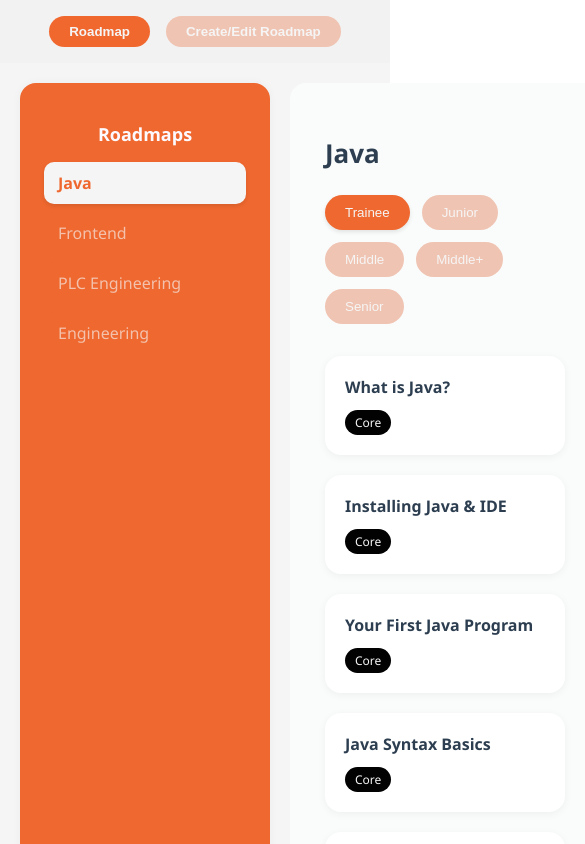
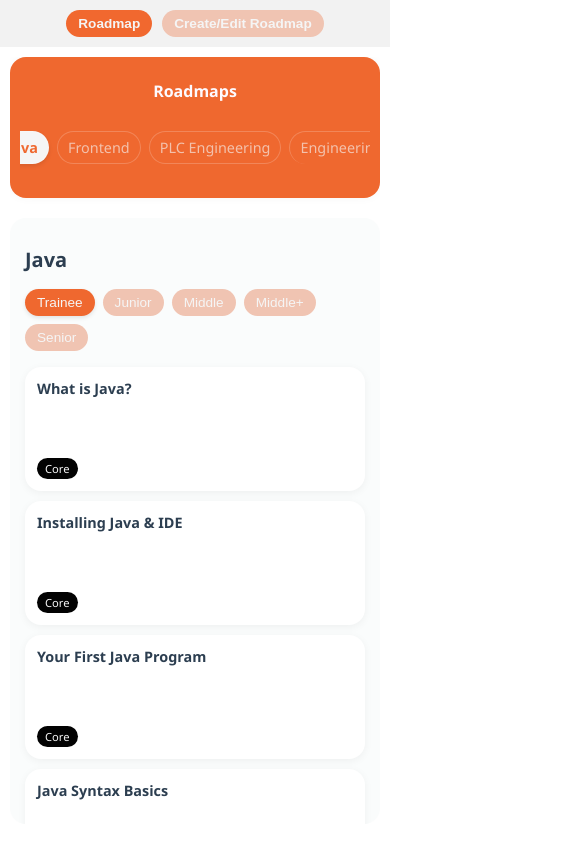
Before and after one commit to mirceaAgapii/roadmap-app, a Vue app: page / in a window 390 px wide. Shown: the top 844 px of the page, 585 px wide, since content can reach past the window. Built offline with nearby package versions, Linux system fonts and the light colour scheme.

Commit message:
responsivness

```diff
--- a/src/App.vue
+++ b/src/App.vue
@@ -1,6 +1,5 @@
 <template>
   <div id="app">
-    <!-- Mode selector -->
     <div class="mode-toggle">
       <button
         @click="mode = 'modern'"
@@ -16,9 +15,10 @@
       </button>
     </div>
 
-    <!-- Render selected roadmap -->
-    <RoadmapModern v-if="mode === 'modern'" />
-    <RoadmapEditor v-if="mode === 'editor'" />
+    <div class="main-content-wrapper">
+      <RoadmapModern v-if="mode === 'modern'" />
+      <RoadmapEditor v-if="mode === 'editor'" />
+    </div>
   </div>
 </template>
 
@@ -41,6 +41,7 @@ export default {
 </script>
 
 <style>
+/* Variabilele CSS rămân la fel */
 :root {
   --primary-background: #ef682f;
   --primary-text: #f5f5f5;
@@ -51,28 +52,36 @@ export default {
   --plain-text: #020202;
 }
 
-html, body, #app {
-  height: 100%;
+/* Reset de bază pentru a asigura ca totul începe de la 0 */
+html, body {
   margin: 0;
   padding: 0;
+  height: 100%; /* Important: HTML și Body ocupă înălțimea completă a viewport-ului */
+  overflow: hidden; /* Previne bara de scroll pe html/body */
 }
+
 #app {
+  height: 100%; /* #app ocupă 100% din înălțimea body */
   font-family: Avenir, Helvetica, Arial, sans-serif;
   -webkit-font-smoothing: antialiased;
   -moz-osx-font-smoothing: grayscale;
   text-align: center;
   color: #2c3e50;
-  display: flex;
-  flex-direction: column;
+  display: flex; /* Face din #app un container flex */
+  flex-direction: column; /* Organizează elementele pe coloană (header sus, conținut jos) */
+  overflow: hidden; /* Asigură că #app nu va avea scrollbar propriu, ci gestionează intern */
 }
 
-/* Mode toggle styles */
+/* Mode toggle styles (Header) */
 .mode-toggle {
   display: flex;
   justify-content: center;
   gap: 16px;
   padding: 16px;
   background: #f2f2f2;
+  flex-shrink: 0; /* Previne micșorarea header-ului dacă spațiul este limitat */
+  /* Adaugă o margine de jos pentru spațiere */
+  margin-bottom: 20px; /* Sau o altă valoare care să se potrivească cu gap-ul din .modern-roadmap */
 }
 .mode-toggle button {
   padding: 8px 20px;
@@ -93,4 +102,30 @@ html, body, #app {
   color: #f1682f;
   box-shadow: 0 2px 4px rgba(0, 0, 0, 0.1);
 }
+
+/* Wrapper for the main content (RoadmapModern/Editor) */
+.main-content-wrapper {
+  flex-grow: 1;
+  display: flex;
+  overflow: hidden; /* Asigură că wrapper-ul gestionează scroll-ul intern */
+  padding: 0 20px 20px 20px; /* Adaugă padding la stânga, dreapta și JOS */
+  /* Sus este deja gestionat de margin-bottom al .mode-toggle */
+}
+
+/* Media Queries for App.vue header (reconfirmat) */
+@media (max-width: 576px) {
+  .mode-toggle {
+    padding: 10px;
+    gap: 10px;
+    margin-bottom: 10px;
+  }
+  .mode-toggle button {
+    padding: 6px 12px;
+    font-size: 0.85rem;
+  }
+
+  .main-content-wrapper {
+    padding: 0 10px 10px 10px; /* Reduce padding-ul pe mobil */
+  }
+}
 </style>
--- a/src/views/RoadmapModern.vue
+++ b/src/views/RoadmapModern.vue
@@ -123,49 +123,78 @@ export default {
 </script>
 
 <style scoped>
+/* Stiluri Generale & Reset de bază */
+/* Acestea ar trebui să rămână în App.vue conform discuției anterioare */
+/* html, body { margin: 0; padding: 0; height: 100%; overflow: hidden; } */
+
 .modern-roadmap {
   display: grid;
-  grid-template-columns: 250px 1fr;
-  grid-template-rows: 1fr auto;
-  /* conținut + footer */
+  grid-template-columns: 250px 1fr; /* Sidebar fix, conținut principal flexibil */
+  /* NOUL grid-template-rows: Acum definim 3 rânduri explicite. */
+  /* Rândul 1: Header (dacă ar fi în această componentă, dar nu e) */
+  /* Rândul 2: Conținutul principal și sidebar-ul. Flexibil. */
+  /* Rândul 3: Sertarul de detalii. Cu înălțime automată. */
+  grid-template-rows: 1fr auto; /* Rândul de sus flexibil, rândul de jos automat */
+  /* NOUL grid-template-areas: */
   grid-template-areas:
     "sidebar main"
-    "sidebar footer";
-  height: auto;
+    "sidebar details-drawer"; /* Am redenumit "footer" în "details-drawer" pentru claritate */
+
+  /* Acestea au fost ajustate în App.vue, dar dacă vrei o margine vizibilă în jurul lor, */
+  /* .modern-roadmap ar trebui să aibă niște padding, iar părintele său în App.vue */
+  /* nu ar trebui să o forțeze să ocupe 100% din lățime/înălțime fără padding. */
+  /* Lasăm așa cum e, presupunând că .main-content-wrapper din App.vue gestionează padding-ul exterior */
+  /* sau că .modern-roadmap primește padding de la un părinte. */
+
+  /* Eliminăm min-height: 100vh; de aici, este gestionat de App.vue acum */
+  /* height: auto; */ /* Îl lăsăm să se adapteze la înălțimea dată de părinte */
   font-family: 'Segoe UI', Roboto, sans-serif;
-  background: var(--primary-text);
-  gap: 20px;
-  padding: 20px;
+  background: transparent; /* Setăm fundalul transparent pentru a vedea fundalul App.vue */
+  gap: 20px; /* Spațiere între elementele grilei */
+  padding: 0; /* Padding-ul exterior ar trebui gestionat de .main-content-wrapper din App.vue */
   box-sizing: border-box;
+  /* Nou: asigură că .modern-roadmap ocupă tot spațiul disponibil de la părintele său */
+  width: 100%;
+  height: 100%;
+  overflow: hidden; /* Important pentru a gestiona scroll-ul intern */
 }
 
+/* Sidebar */
 .sidebar {
-  grid-area: sidebar;
-  width: 250px;
+  grid-area: sidebar; /* Se întinde pe toată înălțimea grilei */
+  /* Lățimea este definită în grid-template-columns */
   background: var(--primary-background);
   padding: 24px;
-  border-radius: 16px;
+  border-radius: 16px; /* Colțuri rotunjite */
   box-shadow: 0 0 10px rgba(0, 0, 0, 0.04);
-  height: 100%;
   box-sizing: border-box;
+  overflow-y: auto; /* Permite scroll vertical */
+  /* Eliminăm max-height-ul fix de aici; se va adapta la grid */
+  /* Adaugăm o înălțime minimă pentru a arăta bine, dar flexibil */
+  min-height: 0; /* Permite elementului flex să se micșoreze */
+  display: flex;
+  flex-direction: column;
 }
 
 .sidebar h2 {
-  font-size: 18px;
+  font-size: 1.125rem;
   font-weight: 600;
-  margin-bottom: 16px;
+  margin-bottom: 1rem;
   color: #fdfaff;
+  flex-shrink: 0; /* Împiedică titlul să se micșoreze */
 }
 
 .sidebar ul {
   padding: 0;
   list-style: none;
+  flex-grow: 1; /* Permite listei să ocupe spațiul rămas și să aibă scroll */
+  overflow-y: auto; /* Scroll intern pentru listă */
 }
 
 .sidebar li {
   background: var(--primary-background);
-  padding: 10px 14px;
-  margin-bottom: 8px;
+  padding: 0.625rem 0.875rem;
+  margin-bottom: 0.5rem;
   border-radius: 10px;
   cursor: pointer;
   transition: background 0.2s ease, color 0.2s;
@@ -187,31 +216,37 @@ export default {
   box-shadow: 0 2px 4px rgba(0, 0, 0, 0.1);
 }
 
+/* Main Content */
 .content {
-  grid-area: main;
+  grid-area: main; /* Ocupă doar rândul "main" */
   display: flex;
   flex-direction: column;
   border-radius: 16px;
   background-color: var(--main-content-bg);
-  padding: 35px;
+  box-sizing: border-box;
+  overflow-y: auto; /* Scroll vertical pentru conținutul principal */
+  min-height: 0; /* Permite micșorarea */
+  position: relative; /* Pentru a poziționa elemente absolut dacă e cazul */
 }
 
 .roadmap-title {
-  font-size: 26px;
+  font-size: 1.625rem;
   font-weight: 700;
-  margin-bottom: 24px;
+  margin-bottom: 1.5rem;
   text-align: left;
+  flex-shrink: 0; /* Previne micșorarea titlului */
 }
 
 .level-tabs {
   display: flex;
-  gap: 12px;
-  margin-bottom: 32px;
+  gap: 0.75rem;
+  margin-bottom: 2rem;
   flex-wrap: wrap;
+  flex-shrink: 0; /* Previne micșorarea butoanelor */
 }
 
 .level-tabs button {
-  padding: 10px 20px;
+  padding: 0.625rem 1.25rem;
   border: none;
   border-radius: 999px;
   background: var(--not-active-bg);
@@ -219,6 +254,7 @@ export default {
   color: var(--primary-text);
   cursor: pointer;
   transition: all 0.2s ease;
+  white-space: nowrap;
 }
 
 .level-tabs button:hover {
@@ -236,16 +272,22 @@ export default {
 .topics-grid {
   display: grid;
   grid-template-columns: repeat(auto-fill, minmax(240px, 1fr));
-  gap: 20px;
+  gap: 1.25rem;
+  flex-grow: 1; /* Permite grid-ului să ocupe spațiul rămas în .content */
+  /* Overflow este gestionat de .content */
 }
 
 .topic-card {
   background: var(--topic-card-bg);
   border-radius: 16px;
   box-shadow: 0 2px 8px rgba(0, 0, 0, 0.05);
-  padding: 20px;
+  padding: 1.25rem;
   cursor: pointer;
   transition: transform 0.2s, box-shadow 0.2s;
+  max-height: 120px;
+  display: flex;
+  flex-direction: column;
+  justify-content: space-between;
 }
 
 .topic-card:hover {
@@ -255,63 +297,80 @@ export default {
 
 .topic-title {
   font-weight: 700;
-  font-size: 16px;
+  font-size: 1rem;
   text-align: left;
-  margin-bottom: 12px;
+  margin-bottom: 0.75rem;
 }
 
 .tags {
   display: flex;
   justify-content: left;
-  gap: 6px;
+  gap: 0.375rem;
   flex-wrap: wrap;
+  margin-top: auto;
 }
 
 .tag {
-  font-size: 12px;
-  padding: 4px 10px;
+  font-size: 0.75rem;
+  padding: 0.25rem 0.625rem;
   border-radius: 999px;
   background: var(--plain-text);
   color: var(--primary-text);
   font-weight: 500;
 }
 
+/* Details Drawer (sertarul de jos) */
 .details-drawer {
-  grid-area: footer;
+  grid-area: details-drawer; /* Acum are propria sa zonă în grid */
   background: var(--drawer-bg);
-  border-radius: 16px;
-  padding: 0 24px;
+  border-radius: 16px; /* Colțuri rotunjite */
+  padding: 24px;
   box-shadow: 0 0 12px rgba(0, 0, 0, 0.1);
-  overflow-y: auto;
-  height: 450px;
+  overflow-y: auto; /* Foarte important pentru scroll intern */
+
+  /* NOUL MOD DE A LIMTA ÎNĂLȚIMEA */
+  height: auto; /* Permitem să se adapteze */
+  max-height: 35vh; /* Ocupă maxim 35% din înălțimea viewport-ului */
+  /* Puteți ajusta '35vh' în funcție de cât de mult doriți să vadă din topic-uri */
+
   text-align: left;
   color: var(--primary-text);
+  /* Adaugăm un margin-bottom la nivelul containerului părinte (.modern-roadmap) */
+  /* sau îl facem pe el să aibă o margine de jos. */
+  /* Pentru a avea margini în jurul lui, .modern-roadmap ar trebui să aibă padding. */
+  /* Dacă .modern-roadmap este flex-grow: 1 în .main-content-wrapper, atunci */
+  /* .main-content-wrapper ar trebui să aibă padding. */
 }
 
 .details-drawer h2 {
-  font-size: 30px;
+  font-size: 1.875rem;
   font-weight: 700;
+  margin-top: 0;
+  margin-bottom: 0.5rem;
 }
 
 .details-drawer p {
-  font-size: 20px;
+  font-size: 1.25rem;
   color: var(--primary-text);
+  margin-bottom: 1rem;
 }
 
 .details-drawer h3 {
-  font-size: 22px;
+  font-size: 1.375rem;
   font-weight: 600;
-  margin-bottom: 8px;
+  margin-top: 1rem;
+  margin-bottom: 0.5rem;
 }
 
 .details-drawer ul {
   list-style-type: disc;
-  padding-left: 20px;
+  padding-left: 1.25rem;
 }
 
 .details-drawer li {
   position: relative;
-  font-size: 18px;
+  font-size: 1.125rem;
+  margin-bottom: 0.5rem;
 }
 
 .details-drawer li a {
@@ -328,15 +387,17 @@ export default {
 .resource-list li {
   display: flex;
   align-items: center;
-  gap: 8px;
-  margin-bottom: 8px;
+  gap: 0.5rem;
+  margin-bottom: 0.5rem;
 }
 
 .icon {
-  width: 24px;
+  width: 1.5rem;
   text-align: center;
+  flex-shrink: 0;
 }
 
+/* Stiluri pentru animația slide-up (dacă este folosită cu Vue transition) */
 .slide-up-enter-active,
 .slide-up-leave-active {
   transition: transform 0.3s ease;
@@ -346,4 +407,180 @@ export default {
 .slide-up-leave-to {
   transform: translateY(100%);
 }
+
+
+/* --- Media Queries pentru Responsivitate --- */
+
+/* Pentru ecrane mai mici (de exemplu, tablete în modul portret și telefoane mari) */
+@media (max-width: 992px) {
+  .modern-roadmap {
+    grid-template-columns: 1fr; /* Sidebar-ul și conținutul se aranjează pe o singură coloană */
+    grid-template-rows: auto 1fr auto; /* Sidebar sus (auto), conținut flexibil, drawer auto */
+    grid-template-areas:
+      "sidebar"
+      "main"
+      "details-drawer"; /* Ajustăm grid-areas pentru mobil */
+    gap: 15px;
+    padding: 0; /* Padding-ul exterior gestionat de App.vue */
+  }
+
+  .sidebar {
+    width: auto;
+    max-height: 200px;
+    overflow-x: auto;
+    white-space: nowrap;
+    padding: 15px;
+    /* Adăugăm o margine de jos și sus pentru a-l separa de elementele învecinate */
+    margin: 0 0 15px 0; /* Margine jos */
+  }
+  .sidebar ul {
+    display: flex;
+    gap: 10px;
+    justify-content: center;
+  }
+  .sidebar li {
+    flex-shrink: 0;
+    padding: 8px 12px;
+    border-bottom: none;
+    border: 1px solid rgba(255, 255, 255, 0.2);
+    border-radius: 20px;
+  }
+  .sidebar li:last-child {
+    border-bottom: none;
+  }
+
+  .content {
+    padding: 20px;
+    min-height: 250px; /* Adăugăm o înălțime minimă pe mobil pentru a asigura vizibilitatea topic-urilor */
+  }
+
+  .roadmap-title {
+    font-size: 1.5rem;
+    margin-bottom: 1.25rem;
+  }
+
+  .level-tabs {
+    gap: 10px;
+    margin-bottom: 1.5rem;
+  }
+
+  .level-tabs button {
+    padding: 8px 16px;
+    font-size: 0.9rem;
+  }
+
+  .topics-grid {
+    grid-template-columns: repeat(auto-fill, minmax(200px, 1fr));
+    gap: 15px;
+  }
+
+  .topic-card {
+    padding: 15px;
+  }
+
+  .topic-title {
+    font-size: 0.95rem;
+  }
+
+  .details-drawer {
+    max-height: 40vh; /* Ajustăm și mai mult pentru a fi mai mic pe mobil */
+    padding: 20px;
+    /* Adăugăm o margine de sus și jos pentru a-l separa de elementele învecinate */
+    margin-top: 15px; /* Margine sus */
+    margin-bottom: 0; /* Lăsăm marginea de jos să vină de la padding-ul main-content-wrapper */
+  }
+  .details-drawer h2 {
+    font-size: 1.5rem;
+  }
+  .details-drawer p {
+    font-size: 1rem;
+  }
+  .details-drawer h3 {
+    font-size: 1.15rem;
+  }
+  .details-drawer li {
+    font-size: 1rem;
+  }
+}
+
+/* Pentru ecrane foarte mici (telefoane) */
+@media (max-width: 576px) {
+  .modern-roadmap {
+    padding: 0; /* Padding-ul exterior gestionat de App.vue */
+    gap: 10px;
+  }
+
+  .sidebar {
+    padding: 10px;
+    max-height: 150px;
+    margin: 0 0 10px 0;
+  }
+  .sidebar h2 {
+    font-size: 1rem;
+    margin-bottom: 0.8rem;
+  }
+  .sidebar ul {
+    gap: 8px;
+  }
+  .sidebar li {
+    padding: 6px 10px;
+    font-size: 0.9rem;
+  }
+
+  .content {
+    padding: 15px;
+    min-height: 200px; /* Asigură vizibilitatea topic-urilor și mai bine */
+  }
+
+  .roadmap-title {
+    font-size: 1.25rem;
+    margin-bottom: 1rem;
+  }
+
+  .level-tabs {
+    gap: 8px;
+    margin-bottom: 1rem;
+  }
+  .level-tabs button {
+    padding: 6px 12px;
+    font-size: 0.85rem;
+  }
+
+  .topics-grid {
+    grid-template-columns: 1fr;
+    gap: 10px;
+  }
+
+  .topic-card {
+    padding: 12px;
+    min-height: 100px;
+  }
+  .topic-title {
+    font-size: 0.9rem;
+    margin-bottom: 0.5rem;
+  }
+  .tag {
+    font-size: 0.7rem;
+    padding: 3px 8px;
+  }
+
+  .details-drawer {
+    max-height: 50vh; /* Ajustăm pentru a lăsa spațiu pentru topic-uri */
+    padding: 15px;
+    margin-top: 10px;
+    margin-bottom: 0;
+  }
+  .details-drawer h2 {
+    font-size: 1.3rem;
+  }
+  .details-drawer p {
+    font-size: 0.9rem;
+  }
+  .details-drawer h3 {
+    font-size: 1rem;
+  }
+  .details-drawer li {
+    font-size: 0.9rem;
+  }
+}
 </style>
```
